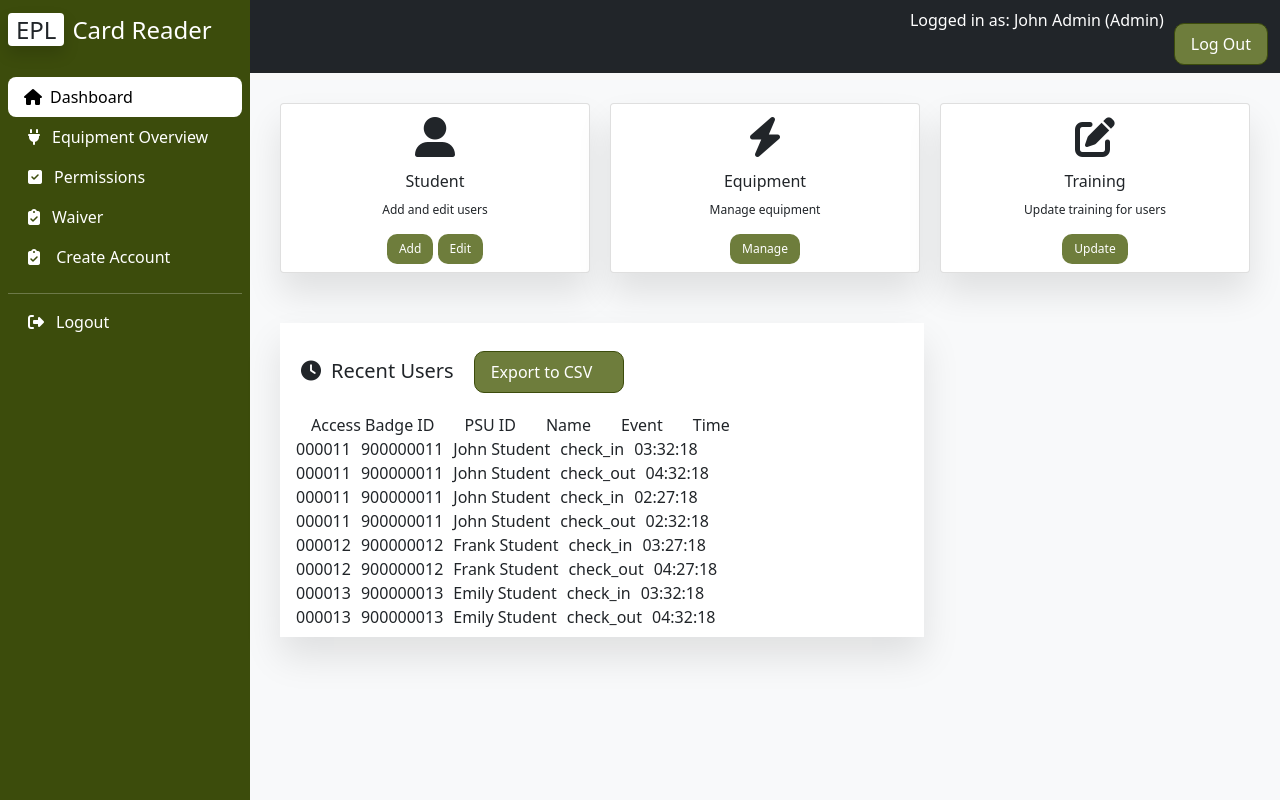
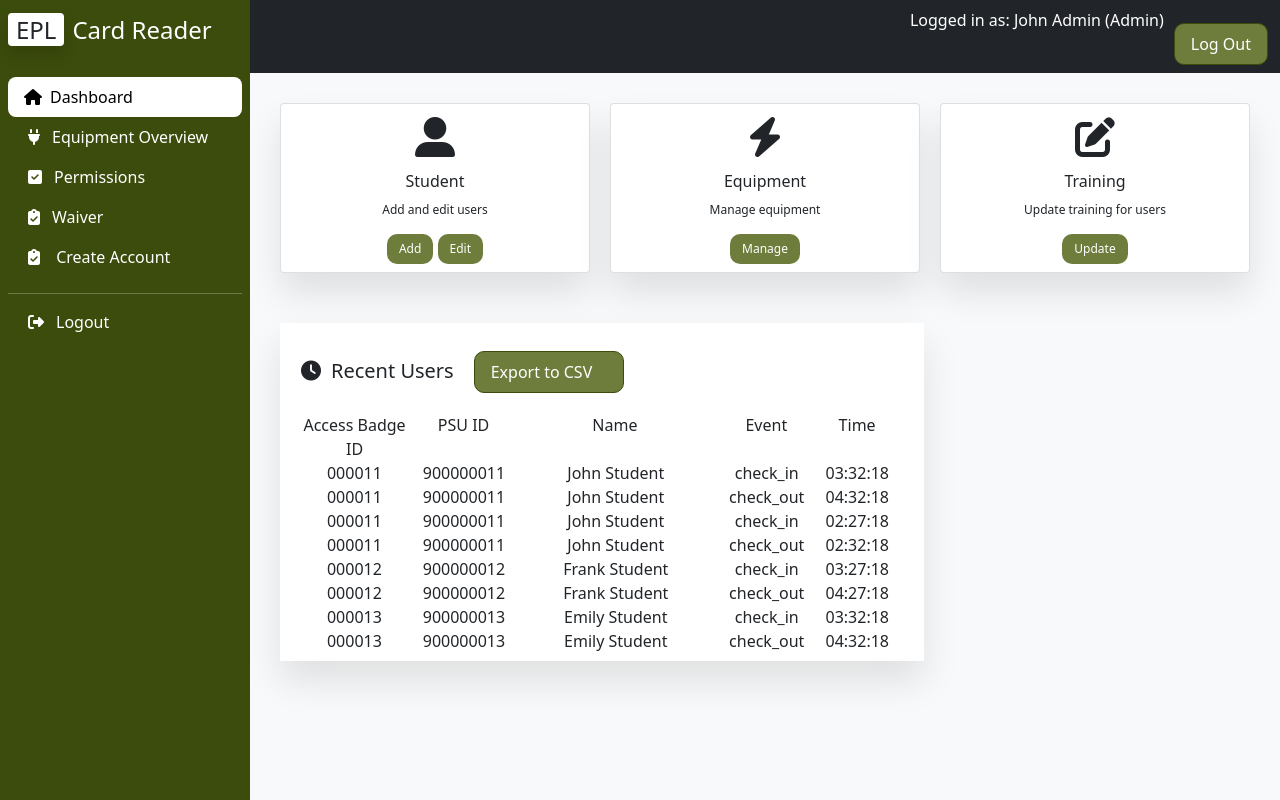
Before and after one commit to ZYostSass/EPL-Card-Reader-Interface, a Flask app: page /dashboard/ in a window 1280 px wide. Run offline with Flask 3, Linux system fonts and the light colour scheme; the visitor is signed in with stand-in values (Sample User, id 1); data comes from the database, SQL or seed files in the repository.

Commit message:
add better table css to dashboard

```diff
--- a/web_app/static/css/main.css
+++ b/web_app/static/css/main.css
@@ -149,6 +149,36 @@
   flex-flow: row;
 }
 
+.data-title.access-id {
+  width: 145px;
+  text-align: center;
+}
+
+.data-title.psu-id {
+  width: 100px;
+  text-align: center;
+}
+
+.data-title.names {
+  width: 250px;
+  text-align: center;
+  text-overflow: ellipsis;
+  overflow: hidden;
+  white-space: nowrap;
+}
+
+.data-title.event {
+  width: 100px;
+  text-align: center;
+}
+
+.data-title.time {
+  width: 100px;
+  text-align: center;
+}
+
+
+
 .data {
   margin-right: 10px;
 }
@@ -156,7 +186,6 @@
 .daily-user-log-data .data {
   display: flex;
   flex-direction: column;
-  margin: 0 15px;
 }
 
 .daily-user-log-data .data .data-list {
```
